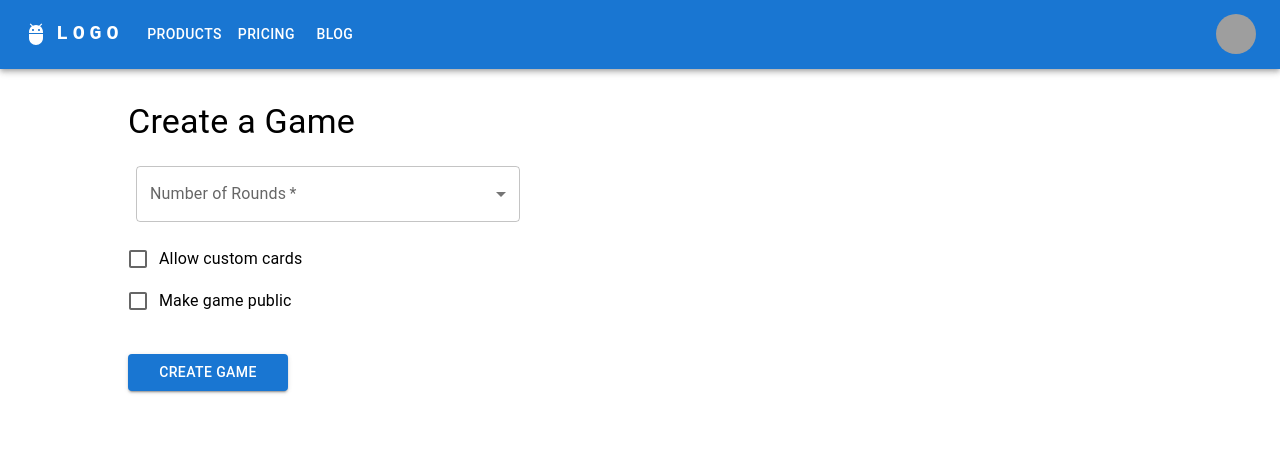
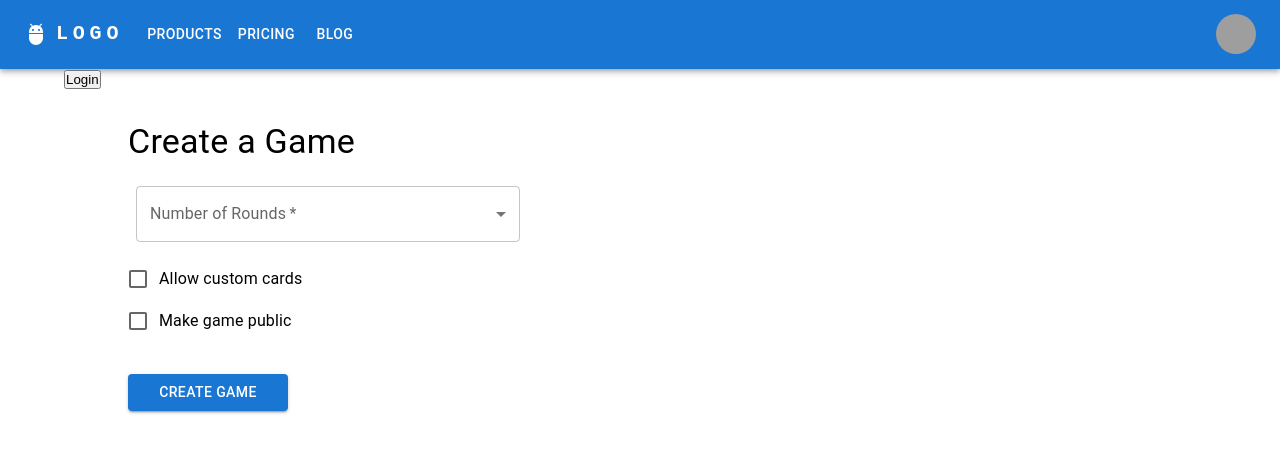
Before and after one commit to ph-castle/apples2oranges, a React (Create React App) app: page / in a window 1280 px wide. Shown: the top 452 px of the page. Built offline with nearby package versions, Linux system fonts and the light colour scheme; grey boxes are pictures that could not be loaded.

Commit message:
added login to App and user as global variable

```diff
--- a/src/App.js
+++ b/src/App.js
@@ -1,17 +1,21 @@
-import * as React from "react";
+import React, { useState } from "react";
 import { Container } from "@mui/material";
 import { Header } from "../src/features/nav/Header";
-import { Dashboard } from "./features/Dashboard";
+import { Dashboard } from "./features/nav/Dashboard";
 import { CreateGame } from "./features/CreateGame";
 import { StyledEngineProvider } from "@mui/material/styles";
+import Login from './features/login/Login.jsx';
 
 export default function App() {
+
+  const [user, setUser] = useState({});
+
   return (
     <StyledEngineProvider injectFirst>
       <div>
         <Header />
         <Container maxWidth="lg">
-
+          <Login setUser={setUser}/>
             {/* <Dashboard /> */}
           <CreateGame/>
         </Container>
```
